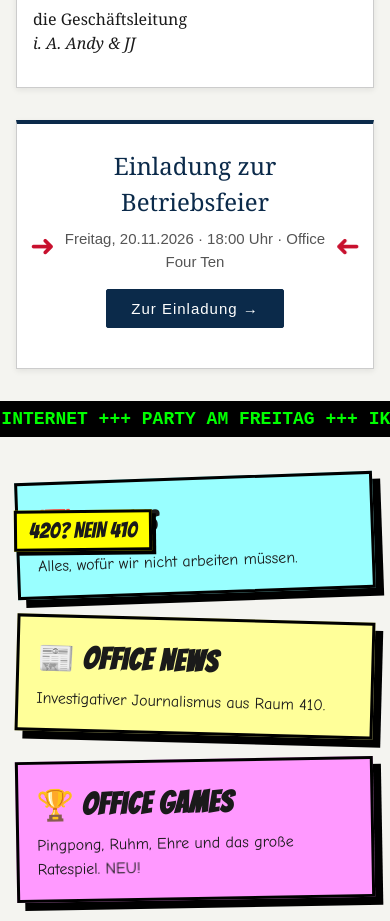
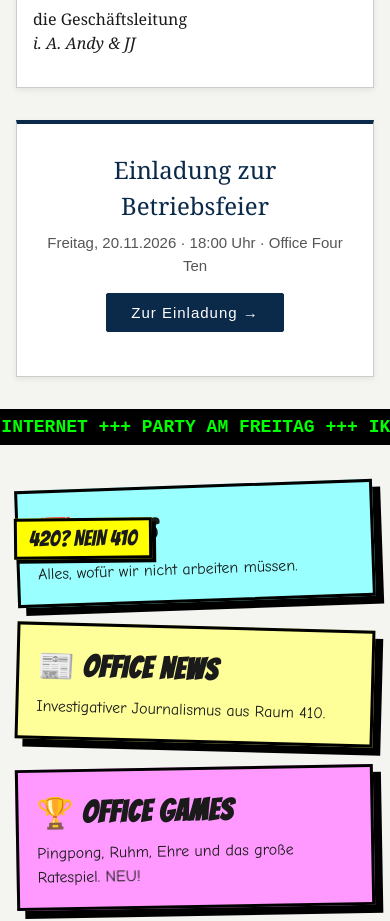
Before and after one commit to 9andy99-hash/office-four-ten, a website: page index.html in a window 390 px wide. Shown: the part 1140-2061 px from the top of the page. Drawn offline with Linux system fonts and the light colour scheme.

Commit message:
Startseite: Pfeile an der Party Einladung wieder entfernt
Co-Authored-By: Claude Opus 5.5 <noreply@anthropic.com>
Claude-Session: https://claude.ai/code/session_01M2Gku49vy8PC7nrf899Fqf

```diff
--- a/css/style.css
+++ b/css/style.css
@@ -62,20 +62,7 @@ footer.fuss .klein { font-size: 9px; }
   background: #fff; border: 1px solid #ccc; border-top: 4px solid #0b2a4a;
   margin: 0 auto 32px; box-shadow: 0 2px 6px rgba(0,0,0,.08);
 }
-.chaos-inner { display: flex; align-items: center; justify-content: center; gap: 28px; padding: 28px 16px; text-align: center; color: #1a1a1a; }
-/* Pfeile links und rechts, die auf die Einladung zeigen */
-.pfeil { flex: none; font-size: 52px; line-height: 1; color: #c8102e; font-family: Arial, Helvetica, sans-serif; }
-.pfeil-links { animation: pfeil-links 0.8s ease-in-out infinite; }
-.pfeil-rechts { transform: scaleX(-1); animation: pfeil-rechts 0.8s ease-in-out infinite; }
-@keyframes pfeil-links { 0%, 100% { transform: translateX(0); } 50% { transform: translateX(10px); } }
-@keyframes pfeil-rechts { 0%, 100% { transform: translateX(0) scaleX(-1); } 50% { transform: translateX(-10px) scaleX(-1); } }
-@media (max-width: 600px) {
-  .chaos-inner { gap: 10px; padding: 24px 8px; }
-  .pfeil { font-size: 30px; }
-}
-@media (prefers-reduced-motion: reduce) {
-  .pfeil-links, .pfeil-rechts { animation: none; }
-}
+.chaos-inner { padding: 28px 24px; text-align: center; color: #1a1a1a; }
 .chaos-inner h2 { font-size: clamp(24px, 5vw, 32px); margin: 0 0 8px; color: #0b2a4a; font-weight: normal; }
 .chaos-inner p { margin: 0 0 16px; font-family: Arial, Helvetica, sans-serif; font-size: 15px; color: #555; }
 .knopf {
--- a/index.html
+++ b/index.html
@@ -47,13 +47,9 @@
 
     <section class="chaos">
       <div class="chaos-inner">
-        <span class="pfeil pfeil-links" aria-hidden="true">➜</span>
-        <div>
-          <h2>Einladung zur Betriebsfeier</h2>
-          <p>Freitag, 20.11.2026 · 18:00 Uhr · Office Four Ten</p>
-          <p><a class="knopf" href="events.html">Zur Einladung →</a></p>
-        </div>
-        <span class="pfeil pfeil-rechts" aria-hidden="true">➜</span>
+        <h2>Einladung zur Betriebsfeier</h2>
+        <p>Freitag, 20.11.2026 · 18:00 Uhr · Office Four Ten</p>
+        <p><a class="knopf" href="events.html">Zur Einladung →</a></p>
       </div>
     </section>
   </main>
```
